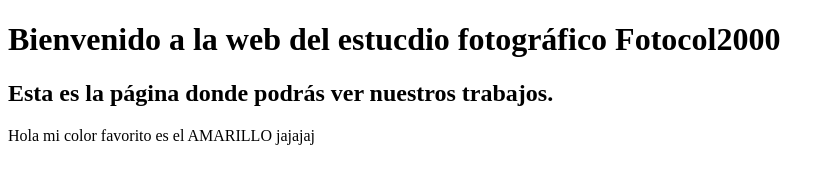
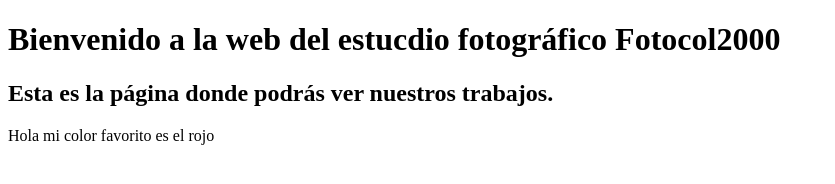
Before and after one commit to bibliamarvel/prueba-1, a plain HTML site: page index.html in a window 1280 px wide. Shown: the whole page, without its empty margins (0-835 px from the left). Drawn offline with Linux system fonts and the light colour scheme.

Commit message:
Revert "jajaja"
This reverts commit 420649a5554d628409d955a914f0fb967cead33a.

```diff
--- a/index.html
+++ b/index.html
@@ -6,6 +6,6 @@
 <body>
     <h1>Bienvenido a la web del estucdio fotográfico Fotocol2000</h1>
     <h2>Esta es la página donde podrás ver nuestros trabajos.</h2>
-    <p>Hola mi color favorito es el AMARILLO jajajaj</p>
+    <p>Hola mi color favorito es el rojo</p>
 </body>
 </html>
```
